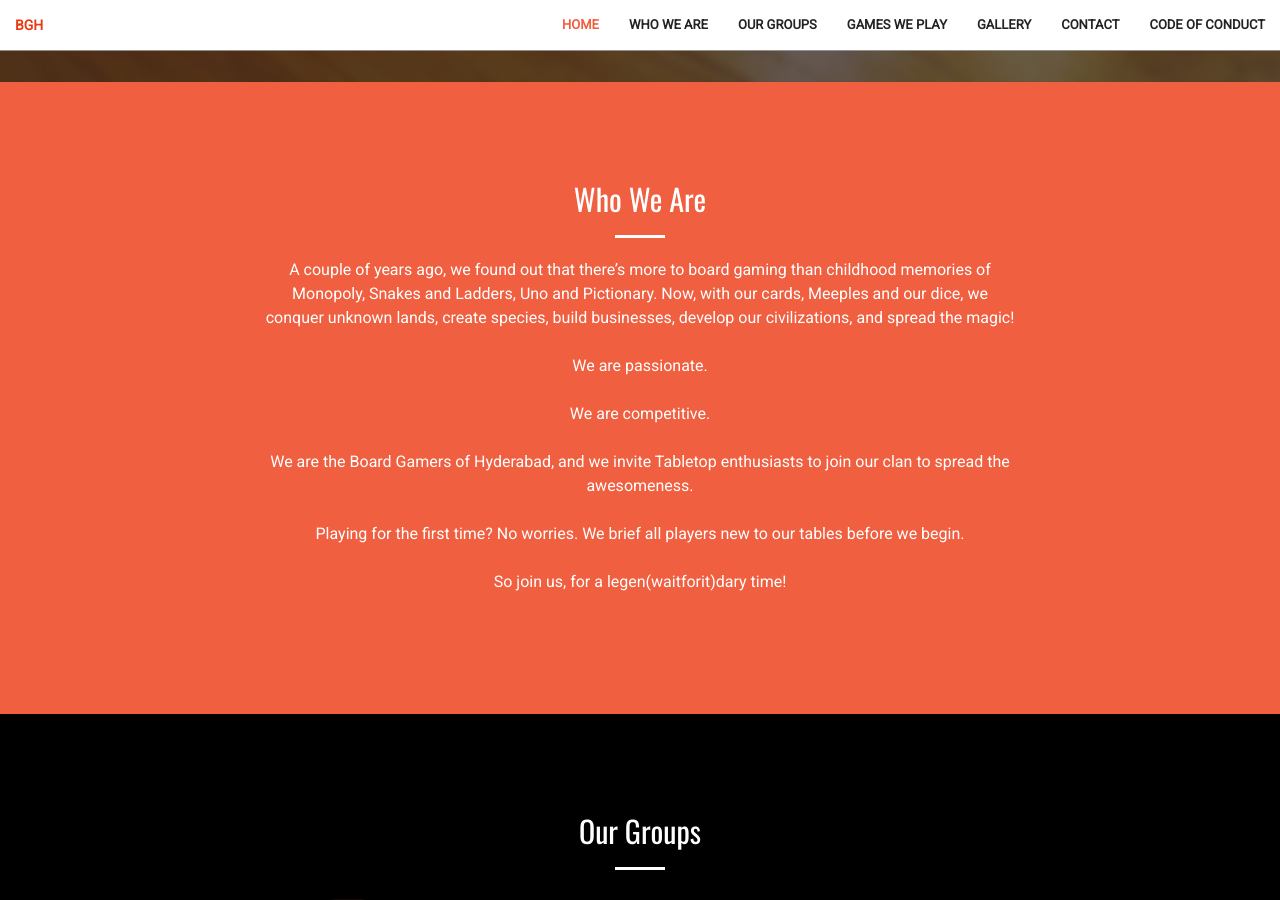
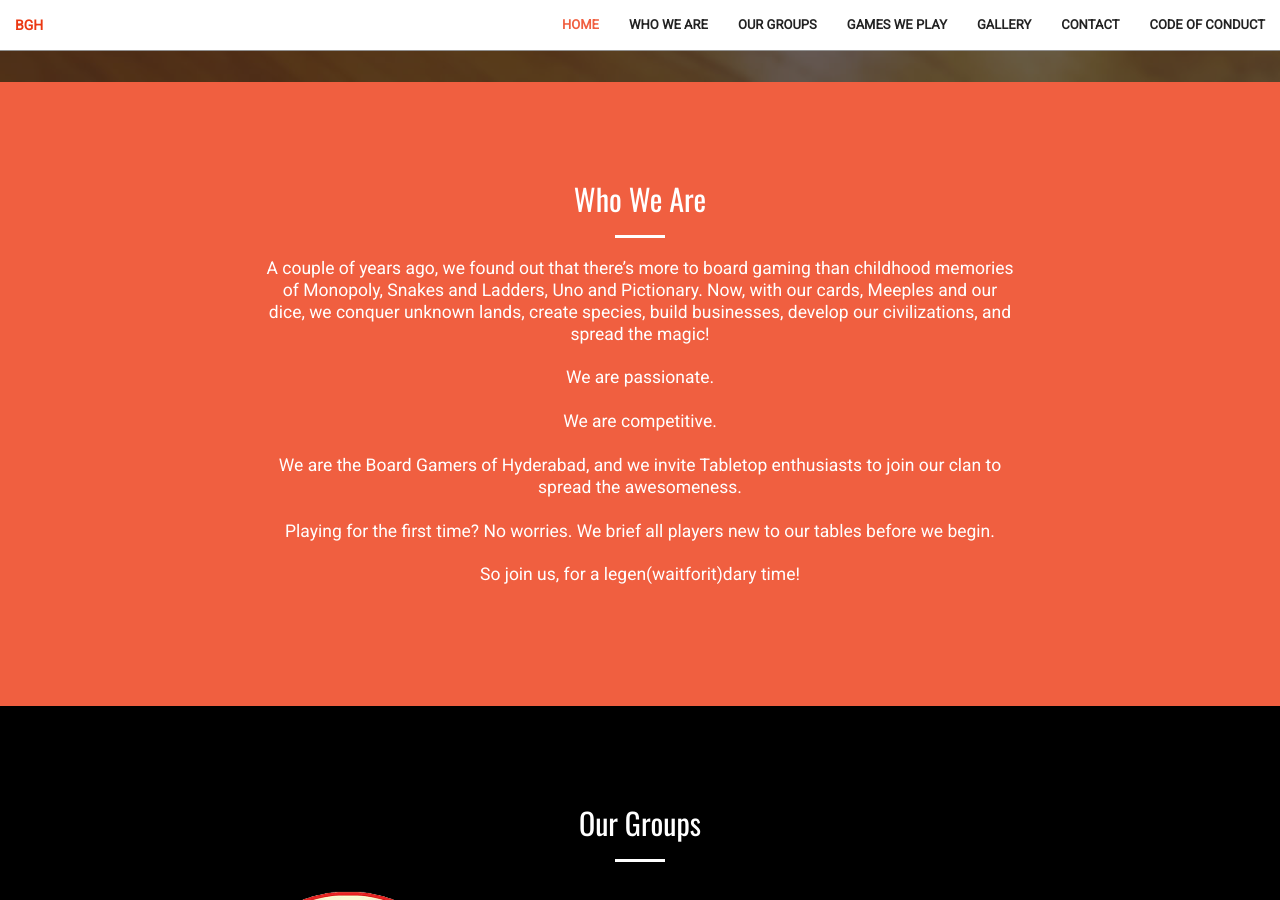
Before and after one commit to boardgamersofhyderabad/boardgamersofhyderabad.github.io, a Jekyll site: the page built from index.md, in a window 1280 px wide and 900 px high, scrolled down 818 px. Built offline with Jekyll 4.4.1, drawn with Linux system fonts in a browser that asks for light colours; nearby versions of some CDN libraries.

Commit message:
Update who-we-are.html
Adjusted font size in "Who we are" section.

```diff
--- a/_includes/who-we-are.html
+++ b/_includes/who-we-are.html
@@ -4,7 +4,7 @@
             <div class="col-lg-8 col-lg-offset-2 text-center">
                 <h2 class="section-heading">{{ thisSection.heading }}</h2>
                 <hr class="light">
-				<p>{{ thisSection.content | newline_to_br }}</p>
+				<p style="font-size:1.25em;line-height: 1.25em;">{{ thisSection.content | newline_to_br }}</p>
             </div>
         </div>
     </div>
```
